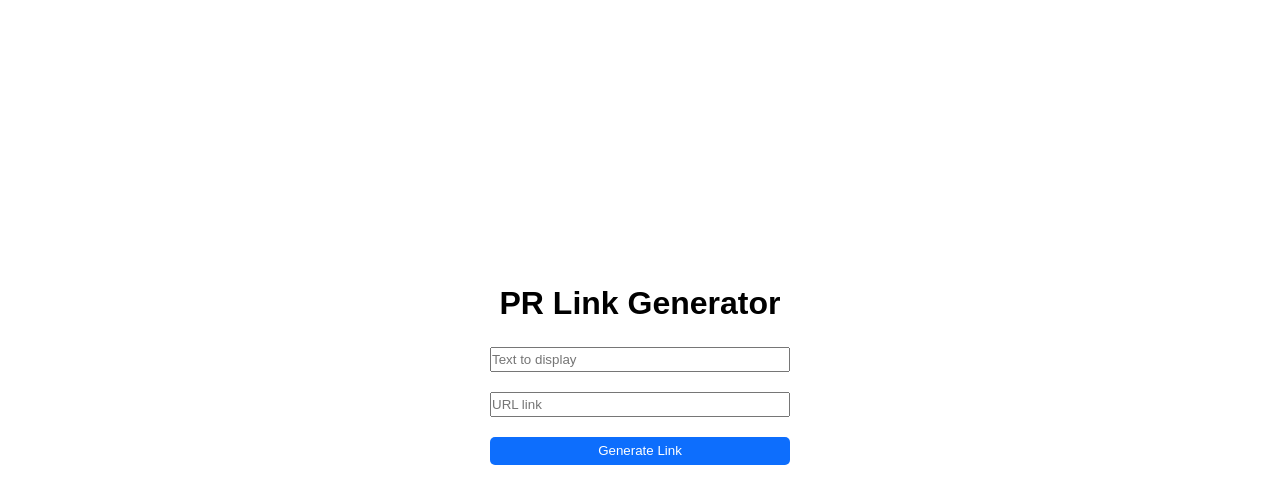
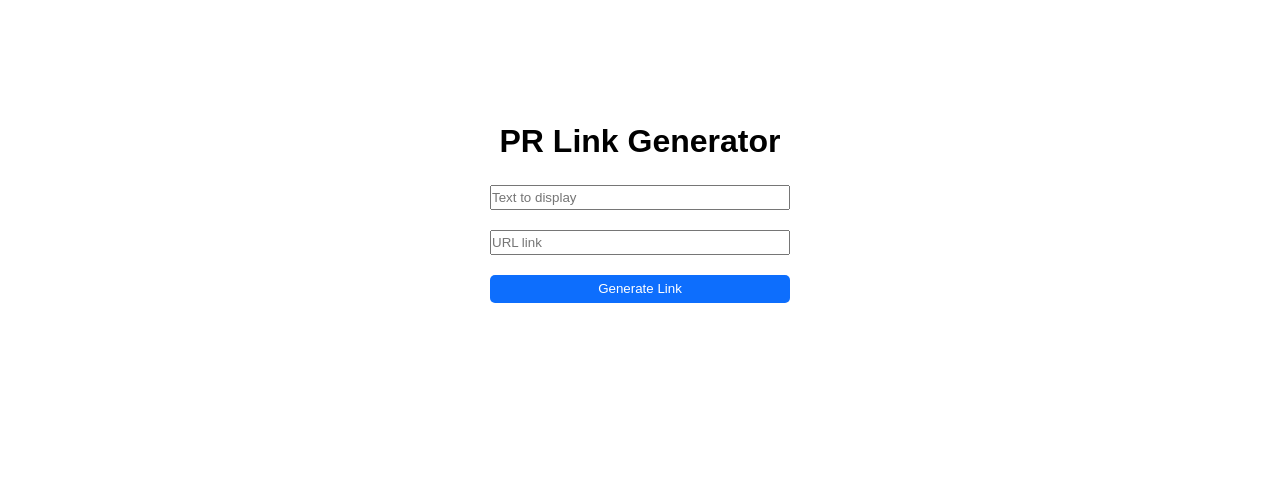
Before and after one commit to GowthamanT/pr-link-generator, a plain HTML site: page index.html in a window 1280 px wide. Shown: the part 53-556 px from the top of the page. Drawn offline with Linux system fonts and the light colour scheme; a web font is replaced by a local one.

Commit message:
feat(app): made ui look good

```diff
--- a/index.html
+++ b/index.html
@@ -83,7 +83,8 @@
             <div class="content">
                 <div id="notification"></div>
 
-                <h1>PR Link Generator</h1>
+                <div class="container">
+                    <h1 class="title">PR Link Generator</h1>
 
                     <input
                         type="text"
@@ -96,6 +97,7 @@
                         Generate Link
                     </button>
                 </div>
+            </div>
         </main>
     </body>
 </html>
--- a/styles.css
+++ b/styles.css
@@ -130,12 +130,19 @@ h2 {
     height: calc(100vh - 50px);
     width: 100%;
     overflow: hidden;
+    position: relative;
     display: flex;
     flex-direction: column;
-    justify-content: center;
+    align-items: center;
+}
+
+.container {
+    display: flex;
+    flex-direction: column;
     align-items: center;
     gap: 20px;
     position: relative;
+    top: 120px;
 }
 
 input {
@@ -166,8 +173,6 @@ button.submit {
     width: 70%;
     text-align: center;
     padding: 10px;
-    /* height: 30px;
-    line-height: 30px; */
     border-radius: 5px;
     color: white;
     display: none;
```
Lines whose indentation alone changed are shown as unchanged.
